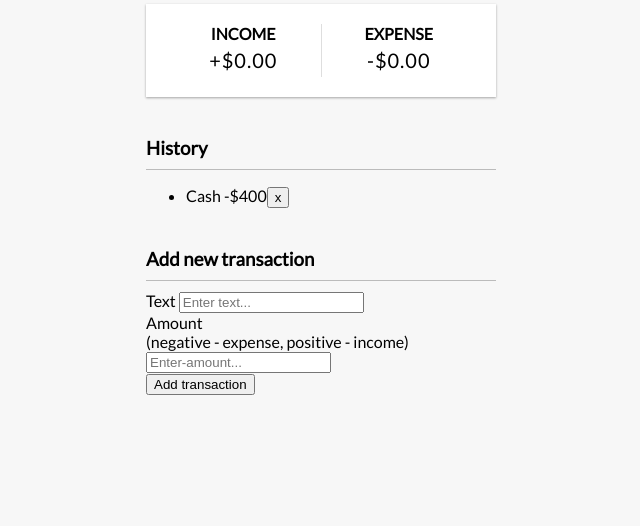
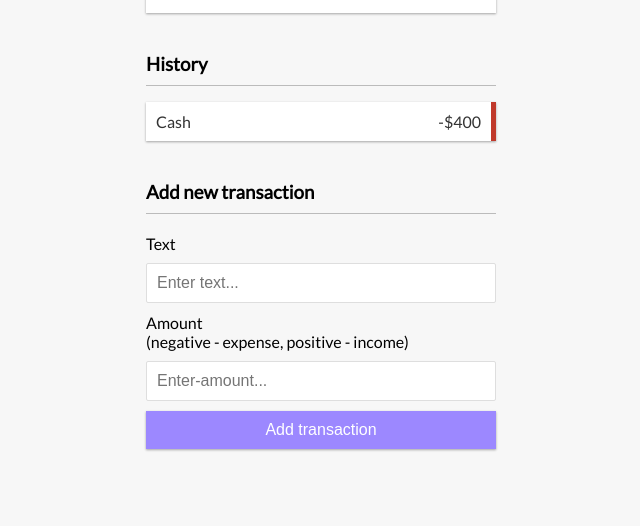
Before and after one commit to oanskyy/expense-tracker, a plain HTML site: page index.html in a window 1280 px wide. Shown: the part 274-800 px from the top of the page, without its empty margins (319-959 px from the left). Drawn offline with Linux system fonts and the light colour scheme.

Commit message:
Add styling

```diff
--- a/style.css
+++ b/style.css
@@ -2,6 +2,8 @@
 
 :root {
   --box-shadow: 0 1px 3px rgba(0, 0, 0, 0.12), 0 1px 2px rgba(0, 0, 0, 0.24);
+  --color-minus: #c0392b;
+  --color-plus: #2ecc71;
 }
 
 * {
@@ -63,3 +65,86 @@ h4 {
   letter-spacing: 1px;
   margin: 5px 0;
 }
+
+.money.plus {
+  color: var(--color-plus);
+}
+
+.money.minus {
+  color: var(--color-minus);
+}
+
+label {
+  display: inline-block;
+  margin: 10px 0;
+}
+
+input {
+  border: 1px solid #dedede;
+  border-radius: 2px;
+  display: block;
+  font-size: 16px;
+  padding: 10px;
+  width: 100%;
+}
+
+.btn {
+  background-color: #9c88ff;
+  box-shadow: var(--box-shadow);
+  color: #fff;
+  border: 0;
+  display: block;
+  font-size: 16px;
+  margin: 10px 0 30px;
+  padding: 10px;
+  width: 100%;
+  cursor: pointer;
+}
+
+.btn:focus, .delete-btn:focus {
+  outline: 0;
+}
+
+.list {
+  list-style-type: none;
+  padding: 0;
+}
+
+.list li {
+  background-color: #fff;
+  box-shadow: var(--box-shadow);
+  color: #333;
+  display: flex;
+  justify-content: space-between;
+  position: relative;
+  padding: 10px;
+  margin: 10px 0;
+}
+
+.list li.plus {
+  border-right: 5px solid var(--color-plus);
+}
+
+.list li.minus {
+  border-right: 5px solid var(--color-minus);
+}
+
+.delete-btn {
+  background-color: #e74c3c;
+  border: 0;
+  color: #fff;
+  font-size: 20px;
+  line-height: 20px;
+  padding: 2px 5px;
+  position: absolute;
+  top: 50%;
+  left: 0;
+  transform: translate(-100%, -50%);
+  cursor: pointer;
+  opacity: 0;
+  transition: all 0.3s ease;
+}
+
+.list li:hover .delete-btn {
+  opacity: 1;
+}
```
